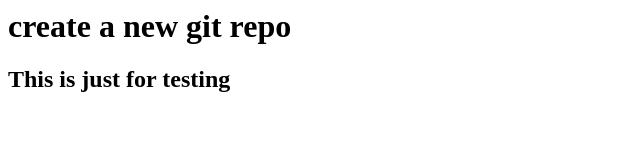
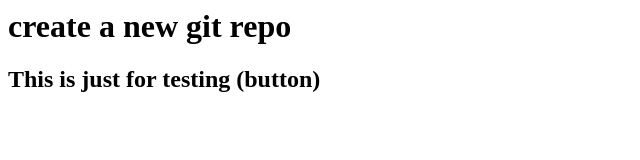
Before and after one commit to Neeraj1m27/localrepo, a plain HTML site: page index.html in a window 1280 px wide. Shown: the whole page, without its empty margins (0-640 px from the left). Drawn offline with Linux system fonts and the light colour scheme.

```diff
--- a/index.html
+++ b/index.html
@@ -1,2 +1,2 @@
 <h1> create a new git repo</h1>
-<h2> This is just for testing</h2>
+<h2> This is just for testing (button)</h2>
```
